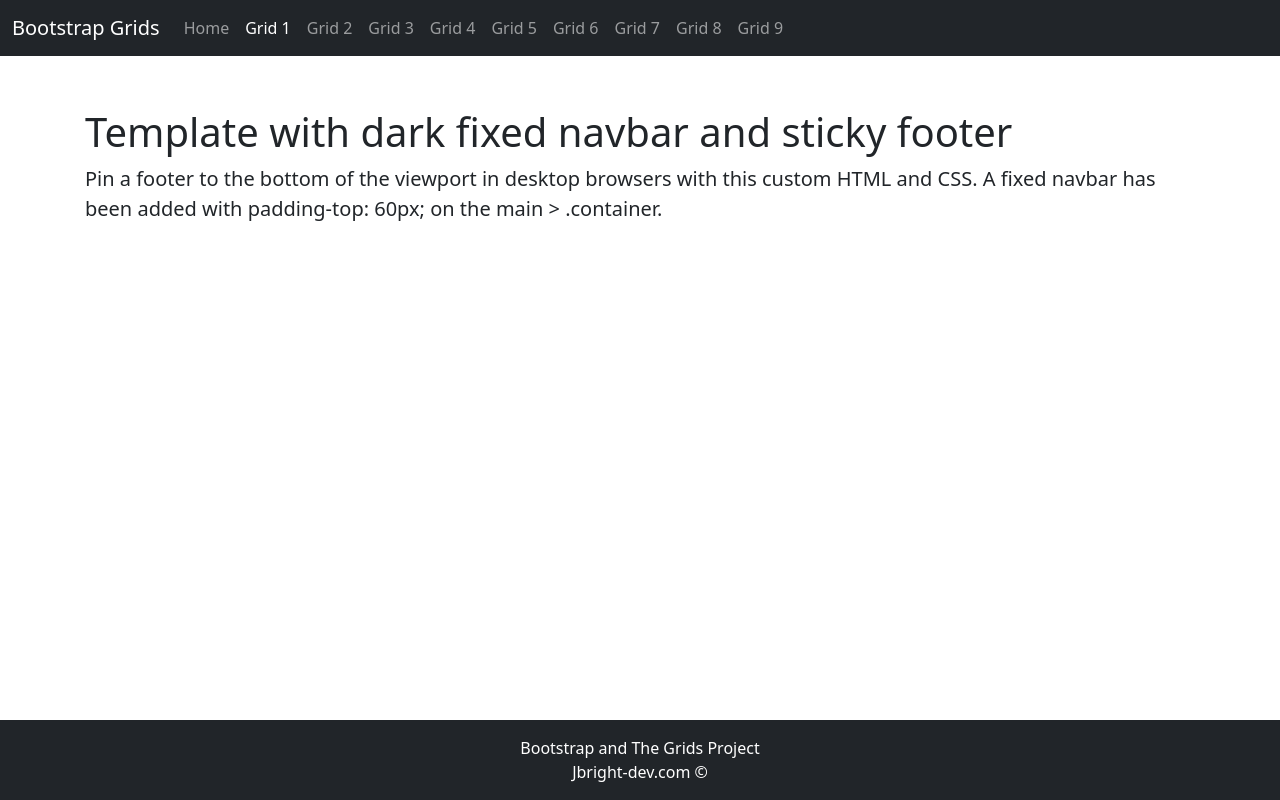
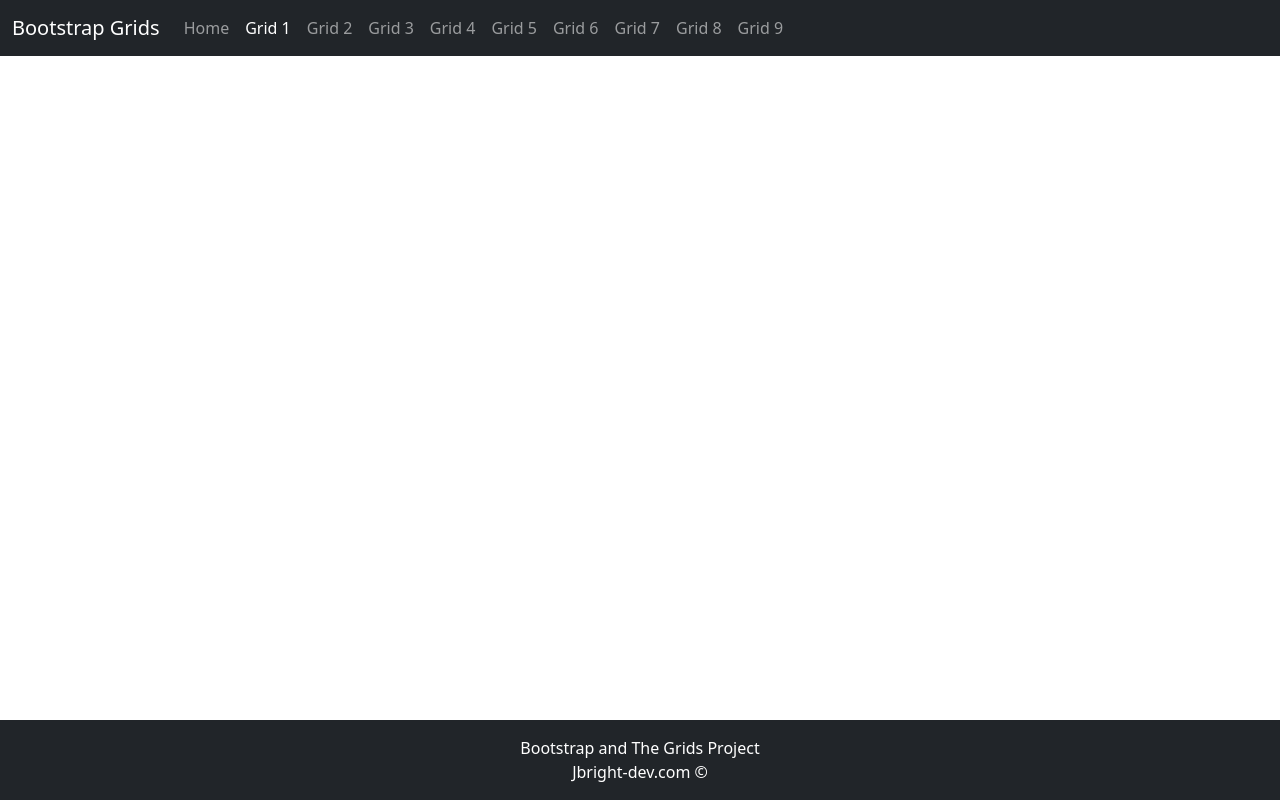
Before and after one commit to jbright-dev/CF-04.BootStrapProject, a plain HTML site: page Grid1.html in a window 1280 px wide. Drawn offline with nearby package versions, Linux system fonts and the light colour scheme.

Commit message:
Delete extra text from html

```diff
--- a/Grid1.html
+++ b/Grid1.html
@@ -62,8 +62,6 @@
 
     <main class="flex-shrink-0">
        <div class="container">
-           <h1 class="mt-5">Template with dark fixed navbar and sticky footer</h1>
-           <p class="lead">Pin a footer to the bottom of the viewport in desktop browsers with this custom HTML and CSS. A fixed navbar has been added with padding-top: 60px; on the main > .container.</p>
        </div>
     </main>
     <footer class="footer mt-auto py-3 bg-dark sticky-footer">
```
Also changed, not shown: Grid2.html (+1 -2 lines), Grid3.html (+1 -2 lines), Grid4.html (+1 -2 lines), Grid5.html (+1 -2 lines), Grid6.html (+1 -2 lines), Grid7.html (+1 -2 lines), Grid8.html (+1 -2 lines), Grid9.html (+1 -2 lines).
